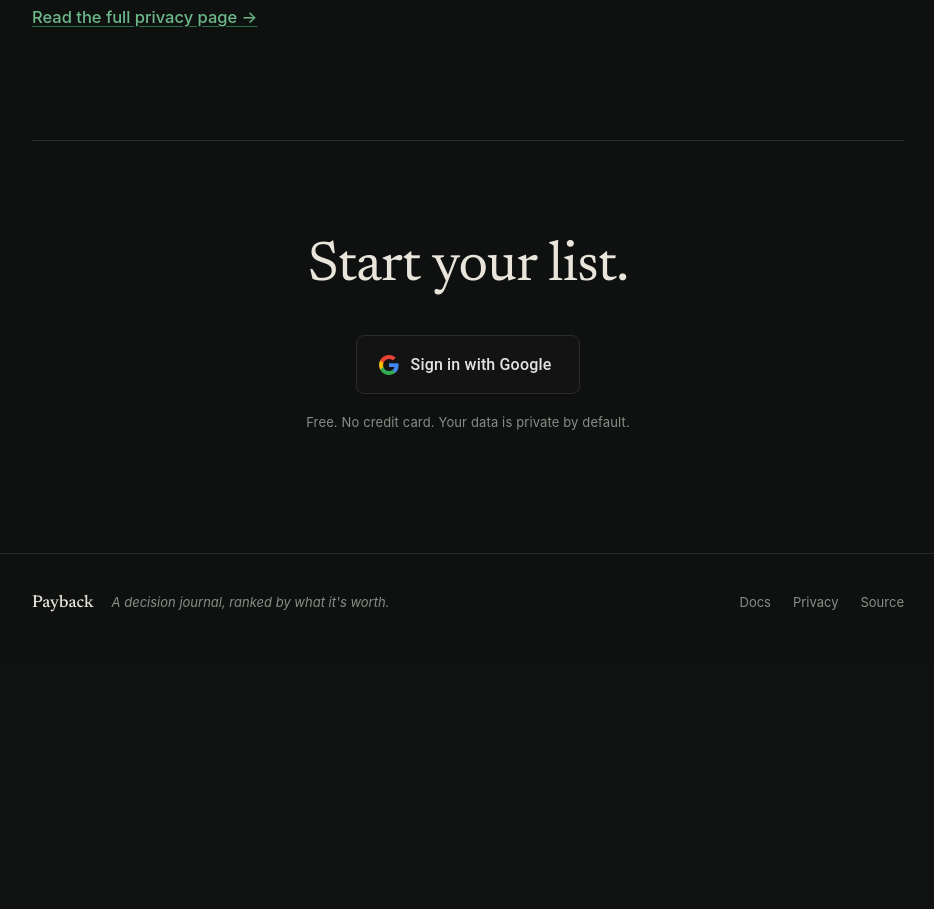
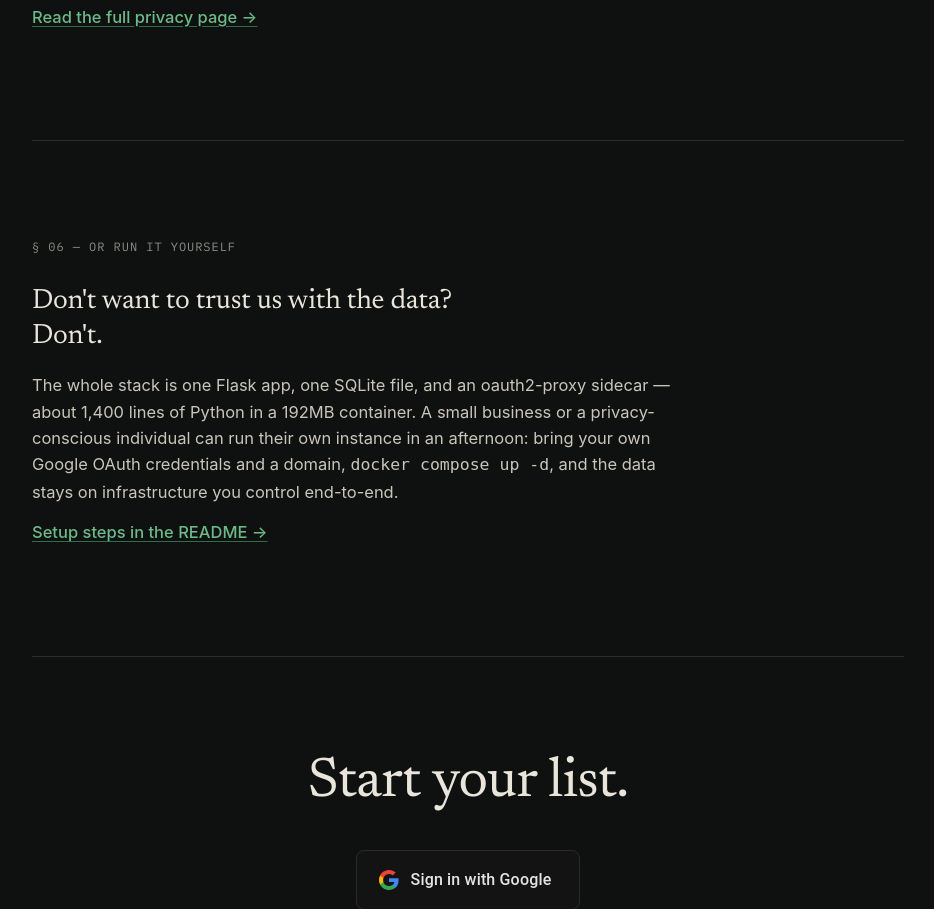
Before and after one commit to AlexanderHS/payback, a Flask app: page / in a window 1280 px wide. Shown: the part 4800-5709 px from the top of the page, without its empty margins (172-1106 px from the left). Before the commit the page ends 5412 px from the top, so only its background shows below. Run offline with Flask 3, Linux system fonts and the light colour scheme; some libraries are stand-ins or nearby versions.

Commit message:
docs: surface self-hosting as the answer for "I don't trust you"
Adds a § 06 — Or run it yourself section to the landing page,
between the privacy callout and the final CTA, plus a parallel
paragraph on /privacy right after the admin-access commitments.
Both link straight to the README's Run-it section, where the
docker-compose setup already lives — no new walkthrough, just a
visible pointer.

The point is to give B2B / privacy-conscious readers an honest
exit ramp. The codebase is small (one Flask container + oauth2-
proxy sidecar, ~1,400 lines of Python in a 192MB footprint);
self-host is realistically an afternoon of work, not a project.
Naming that on the landing page lets the marketing acknowledge
its trust ceiling without trying to talk anyone past it.

Kept super minimal per the user's framing — two paragraphs total
across the two pages, no separate self-hosting guide. The README
+ CLAUDE.md already cover the operational details for anyone who
follows the link.

Co-Authored-By: Claude Opus 4.7 (1M context) <noreply@anthropic.com>

```diff
--- a/templates/landing.html
+++ b/templates/landing.html
@@ -257,6 +257,22 @@
         </p>
       </section>
 
+      <section class="section selfhost-section">
+        <p class="section-marker">§ 06 — Or run it yourself</p>
+        <h2 class="section-headline-small">Don't want to trust us with the data? Don't.</h2>
+        <p class="privacy-prose">
+          The whole stack is one Flask app, one SQLite file, and an oauth2-proxy
+          sidecar — about 1,400 lines of Python in a 192MB container. A small
+          business or a privacy-conscious individual can run their own instance
+          in an afternoon: bring your own Google OAuth credentials and a domain,
+          <code>docker compose up -d</code>, and the data stays on infrastructure
+          you control end-to-end.
+        </p>
+        <p class="privacy-prose">
+          <a href="https://github.com/AlexanderHS/payback#run-it" target="_blank" rel="noopener" class="more">Setup steps in the README →</a>
+        </p>
+      </section>
+
       <section class="section final-cta">
         <h2 class="final-headline">Start your list.</h2>
         <a href="/dashboard" class="google-signin large" aria-label="Sign in with Google">
```
Also changed, not shown: templates/privacy.html (+9 -0 lines).
